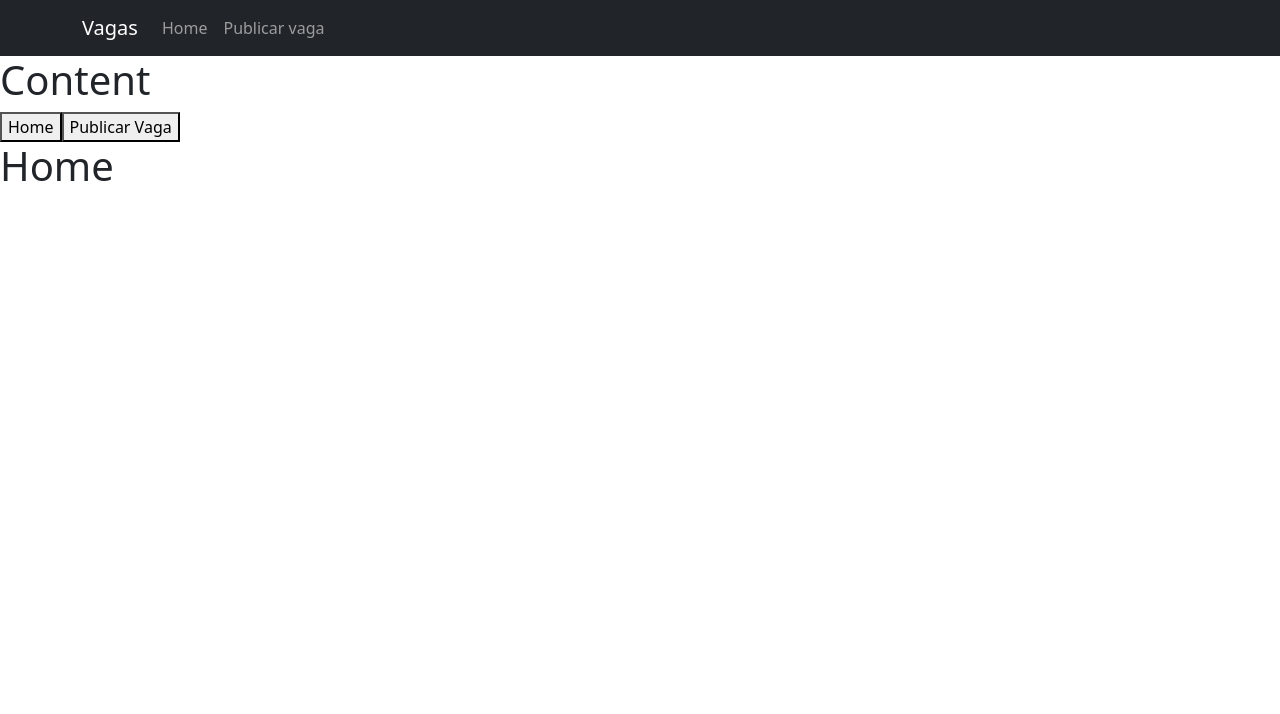
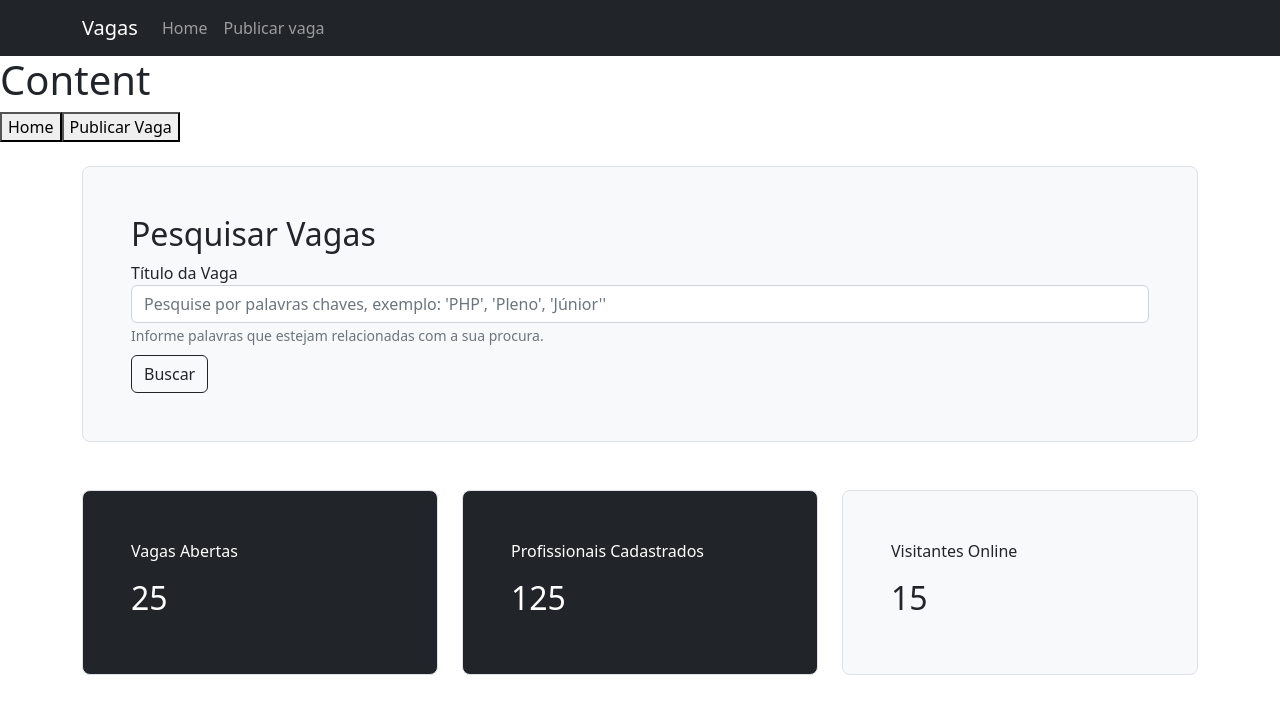
Before and after one commit to JuanSavedra/Vacancies, a Vue app: page / in a window 1280 px wide. Shown: the top 714 px of the page. Built offline with nearby package versions, Linux system fonts and the light colour scheme.

Commit message:
implementing home component

```diff
--- a/src/components/views/Home.vue
+++ b/src/components/views/Home.vue
@@ -1,6 +1,46 @@
 <template>
-  <div>
-    <h1>Home</h1>
+  <div class="container py-4">
+    <div class="row">
+      <div class="col">
+        <div class="h-100 p-5 bg-light border rounded-3">
+          <h2>Pesquisar Vagas</h2>
+          <div class="row">
+            <div class="col">
+              <div class="form-group">
+                <label>Título da Vaga</label>
+                <input type="text" class="form-control" placeholder="Pesquise por palavras chaves, exemplo: 'PHP', 'Pleno', 'Júnior''">
+                <small class="from-text text-muted">Informe palavras que estejam relacionadas com a sua procura.</small>
+              </div>
+            </div>
+          </div>
+          <div class="row">
+            <div class="col">
+              <button class="btn btn-outline-dark mt-2" type="button">Buscar</button>
+            </div>
+          </div>
+        </div>
+      </div>
+    </div>
+    <div class="row mt-5">
+      <div class="col-4">
+        <div class="h-100 p-5 rounded-3 border bg-dark text-white">
+          <p>Vagas Abertas</p>
+          <h2>25</h2>
+        </div>
+      </div>
+      <div class="col-4">
+        <div class="h-100 p-5 rounded-3 border bg-dark text-white">
+          <p>Profissionais Cadastrados</p>
+          <h2>125</h2>
+        </div>
+      </div>
+      <div class="col-4">
+        <div class="h-100 p-5 rounded-3 border bg-light text-dark">
+          <p>Visitantes Online</p>
+          <h2>15</h2>
+        </div>
+      </div>
+    </div>
   </div>
 </template>
 
```
